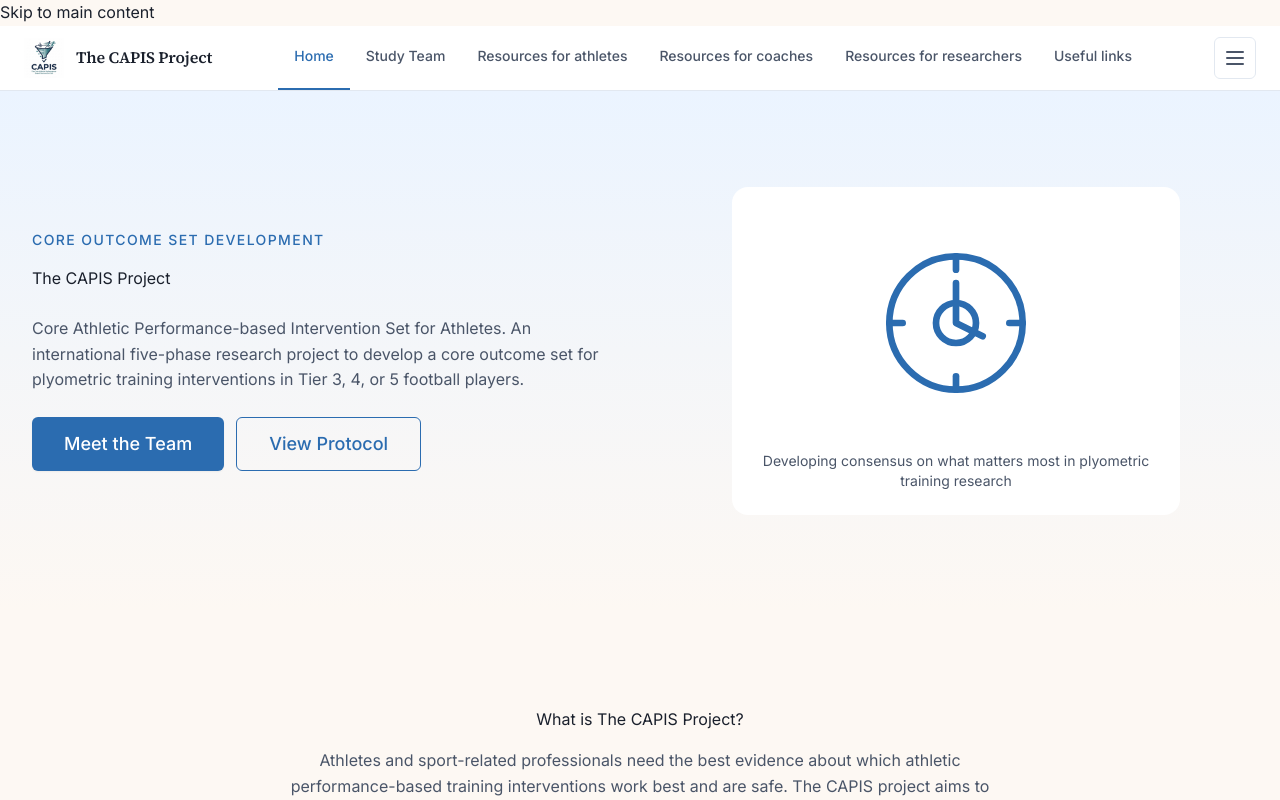
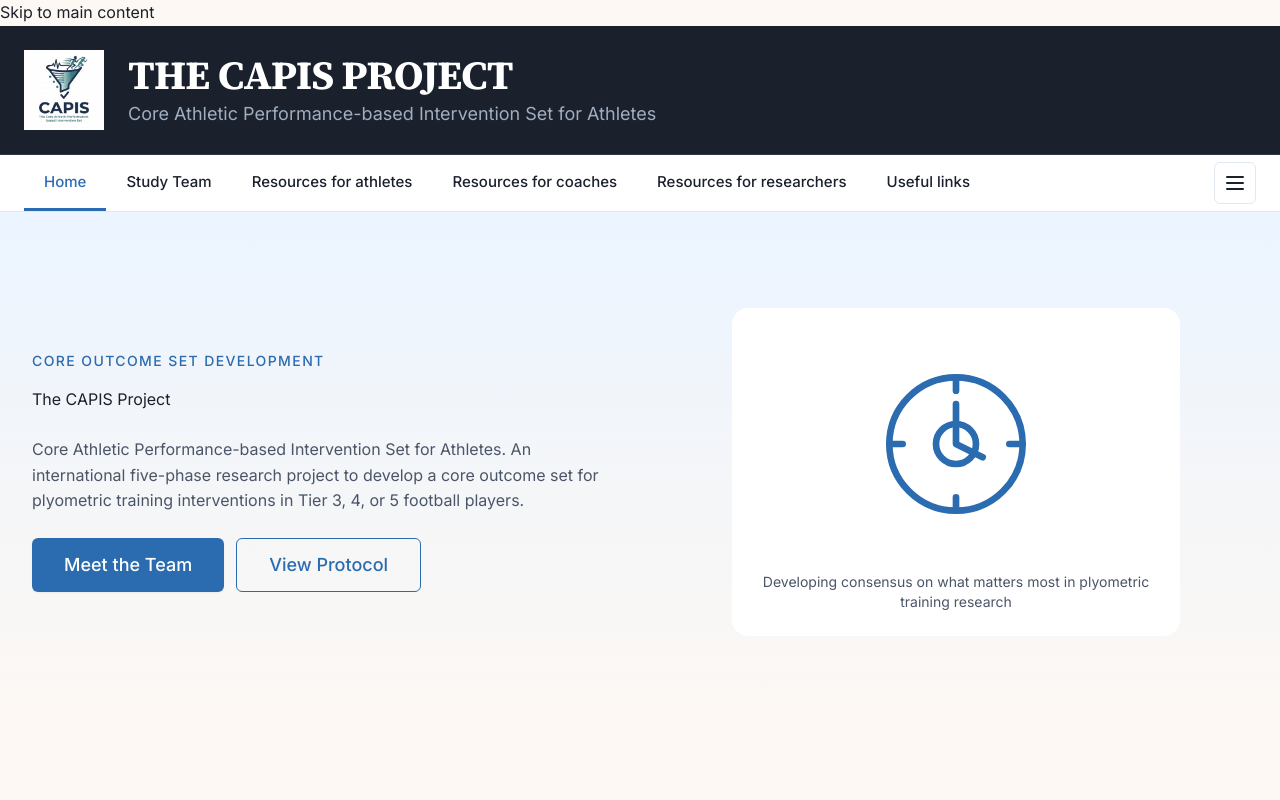
Before and after one commit to LoaizaBetancur/CAPIS-Project-Website, a Next.js app: page / in a window 1280 px wide. Shown: the top 800 px of the page. Built offline with nearby package versions, Linux system fonts and the light colour scheme.

Commit message:
Update Header.tsx

```diff
--- a/components/Header.tsx
+++ b/components/Header.tsx
@@ -26,62 +26,97 @@ export default function Header() {
 
   return (
     <>
+      {/* ── Top Banner (like COMBAT's maroon banner) ── */}
+      <div
+        style={{
+          backgroundColor: "#1A202C",
+          borderBottom: "1px solid #2D3748",
+        }}
+      >
+        <div
+          style={{
+            maxWidth: "1280px",
+            margin: "0 auto",
+            padding: "24px",
+            display: "flex",
+            alignItems: "center",
+            gap: "24px",
+          }}
+        >
+          {/* Large Logo */}
+          <div
+            style={{
+              position: "relative",
+              width: "80px",
+              height: "80px",
+              flexShrink: 0,
+            }}
+          >
+            <Image
+              src="/images/capis-logo.png"
+              alt="The CAPIS Project logo"
+              fill
+              style={{ objectFit: "contain" }}
+              sizes="80px"
+              priority
+            />
+          </div>
+
+          {/* Project Title */}
+          <div>
+            <h1
+              style={{
+                fontFamily: "var(--font-display)",
+                fontSize: "clamp(1.5rem, 4vw, 2.5rem)",
+                fontWeight: 700,
+                color: "#FFFFFF",
+                lineHeight: 1.1,
+                letterSpacing: "-0.02em",
+                margin: 0,
+              }}
+            >
+              THE CAPIS PROJECT
+            </h1>
+            <p
+              style={{
+                fontFamily: "var(--font-body)",
+                fontSize: "clamp(0.875rem, 2vw, 1.125rem)",
+                color: "#A0AEC0",
+                margin: "4px 0 0 0",
+                lineHeight: 1.4,
+              }}
+            >
+              Core Athletic Performance-based Intervention Set for Athletes
+            </p>
+          </div>
+        </div>
+      </div>
+
+      {/* ── Navigation Bar (white, like COMBAT) ── */}
       <header
         style={{
           position: "sticky",
           top: 0,
           zIndex: 40,
+          backgroundColor: "#FFFFFF",
           borderBottom: "1px solid var(--color-border)",
-          backgroundColor: "rgba(255,255,255,0.95)",
-          backdropFilter: "blur(4px)",
         }}
       >
         <div
           style={{
+            maxWidth: "1280px",
+            margin: "0 auto",
+            padding: "0 24px",
             display: "flex",
             alignItems: "center",
             justifyContent: "space-between",
-            height: "64px",
-            maxWidth: "1280px",
-            margin: "0 auto",
-            padding: "0 24px",
+            height: "56px",
           }}
         >
-          {/* Logo + Title */}
-          <Link
-            href="/"
-            style={{
-              display: "flex",
-              alignItems: "center",
-              gap: "12px",
-              textDecoration: "none",
-            }}
-          >
-            <Image
-              src="/images/capis-logo.png"
-              alt="The CAPIS Project logo"
-              width={40}
-              height={40}
-              style={{ objectFit: "contain" }}
-            />
-            <span
-              style={{
-                fontFamily: "var(--font-display)",
-                fontSize: "16px",
-                fontWeight: 600,
-                letterSpacing: "-0.01em",
-                color: "var(--color-text)",
-                whiteSpace: "nowrap",
-              }}
-            >
-              The CAPIS Project
-            </span>
-          </Link>
-
-          {/* Desktop nav */}
+          {/* Desktop nav — flat horizontal row */}
           <nav
             className="hidden xl:flex"
-            style={{ alignItems: "center" }}
+            style={{ alignItems: "center", height: "100%" }}
             aria-label="Main navigation"
           >
             {NAV_LINKS.map((link) => {
@@ -91,30 +126,27 @@ export default function Header() {
                   key={link.href}
                   href={link.href}
                   style={{
-                    display: "inline-block",
-                    padding: "20px 16px",
+                    display: "inline-flex",
+                    alignItems: "center",
+                    height: "100%",
+                    padding: "0 20px",
                     fontFamily: "var(--font-body)",
-                    fontSize: "14px",
+                    fontSize: "15px",
                     fontWeight: 500,
                     whiteSpace: "nowrap",
                     borderBottom: active
-                      ? "2px solid var(--color-accent)"
-                      : "2px solid transparent",
-                    color: active ? "var(--color-accent)" : "var(--color-muted)",
+                      ? "3px solid var(--color-accent)"
+                      : "3px solid transparent",
+                    color: active ? "var(--color-accent)" : "var(--color-text)",
                     textDecoration: "none",
                     transition: "color 150ms, border-color 150ms",
+                    marginBottom: "-1px",
                   }}
                   onMouseEnter={(e) => {
-                    if (!active) {
-                      e.currentTarget.style.color = "var(--color-text)";
-                      e.currentTarget.style.borderBottomColor = "var(--color-border)";
-                    }
+                    if (!active) e.currentTarget.style.color = "var(--color-accent)";
                   }}
                   onMouseLeave={(e) => {
-                    if (!active) {
-                      e.currentTarget.style.color = "var(--color-muted)";
-                      e.currentTarget.style.borderBottomColor = "transparent";
-                    }
+                    if (!active) e.currentTarget.style.color = "var(--color-text)";
                   }}
                 >
                   {link.label}
@@ -133,10 +165,11 @@ export default function Header() {
               justifyContent: "center",
               padding: "8px",
               borderRadius: "6px",
-              color: "var(--color-muted)",
+              color: "var(--color-text)",
               background: "none",
               border: "1px solid var(--color-border)",
               cursor: "pointer",
+              marginLeft: "auto",
             }}
             aria-expanded={menuOpen}
             aria-controls="mobile-menu"
```
